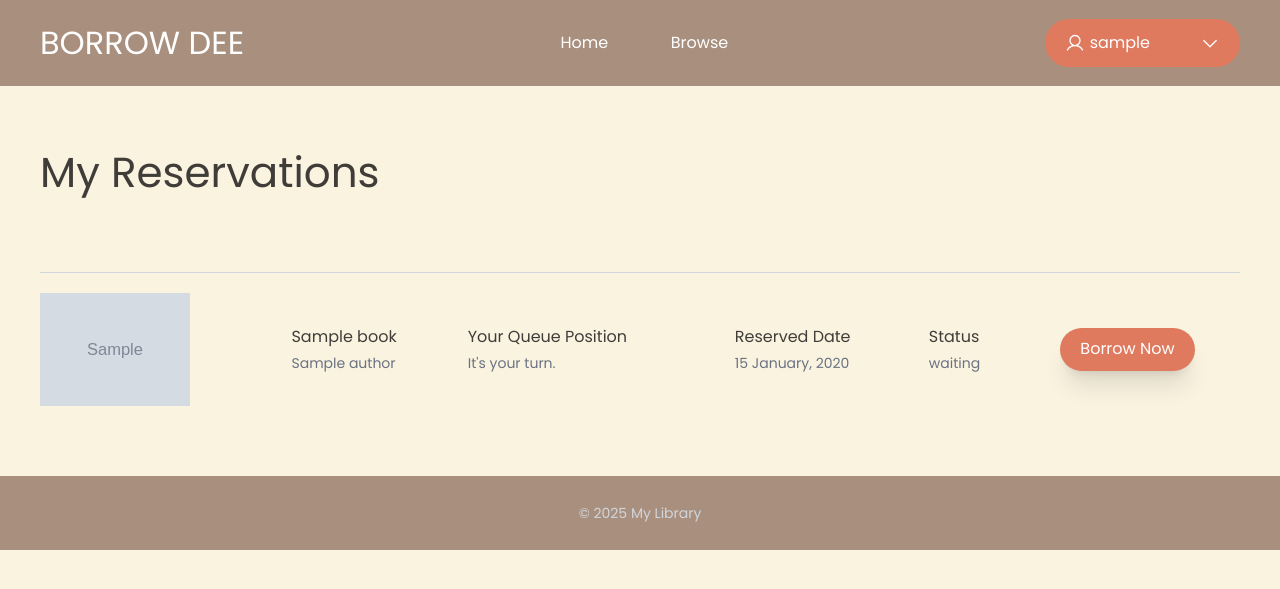
After one commit to OlDeuS1/Borrow-Dee, a Django app: page /library/myreservations/ in a window 1280 px wide. The commit adds this page. Shown: the top 589 px of the page. Run offline with Django 5.2, Linux system fonts and the light colour scheme; a user stored in the database is signed in; tables that the repository leaves empty hold one stand-in row (values such as "Sample post"); grey boxes marked "Sample" are stand-in pictures.

Commit message:
finish booking detail and ui my borrows, my reservations

```diff
--- a/Borrow_Dee/library/models.py
+++ b/Borrow_Dee/library/models.py
@@ -79,7 +79,7 @@ class Reservation(models.Model):
         COMPLETED = 'completed', 'Completed'
 
     book = models.ForeignKey(Book, on_delete=models.CASCADE)
-    member = models.ForeignKey(Member, on_delete=models.CASCADE)
+    member = models.ForeignKey(Member, null=True, on_delete=models.CASCADE)
     reservation_date = models.DateField(auto_now_add=True)
     status = models.CharField(max_length=20, choices=choices.choices, default=choices.WAITING)
     queue_order = models.IntegerField(blank=True, null=True) # ลำดับคิวการจองของหนังสือแต่ละเล่ม
--- a/Borrow_Dee/library/templates/layouts/navigation.html
+++ b/Borrow_Dee/library/templates/layouts/navigation.html
@@ -20,7 +20,7 @@
                 </div>
                 <ul class="user-list overflow-hidden z-4 text-[1.4rem] hidden text-center absolute top-[100%] left-1/2 -translate-x-1/2 w-[80%] bg-[#403D39] text-white rounded-b-[2rem]">
                     <li><a href="{% url 'myborrows' %}" class="w-full inline-block p-4 transition-all hover:bg-[#5D5953]">My borrows</a></li>
-                    <li><a href="#" class="w-full inline-block p-4 transition-all hover:bg-[#5D5953]">My Reservations</a></li>
+                    <li><a href="{% url 'myreservations' %}" class="w-full inline-block p-4 transition-all hover:bg-[#5D5953]">My Reservations</a></li>
                     <li><a href="#" class="w-full inline-block p-4 transition-all hover:bg-[#5D5953]">History</a></li>
                     <li><a href="{% url 'logout' %}" class="w-full inline-block p-4 text-center text-red-500 transition-all hover:bg-[#5D5953]">Logout</a></li>
                 </ul>
--- /dev/null
+++ b/Borrow_Dee/library/templates/myreservations.html
@@ -0,0 +1,61 @@
+{% extends "layouts/layout.html" %}
+{% load static %}
+
+{% block title %} My Reservations {% endblock %}
+
+{% block header %}
+    {% include "layouts/navigation.html" %}
+{% endblock %}
+
+{% block content %}
+    <div class="my-reservations">
+      <h1 class="my-reservations__title text-[4.2rem] mb-25">My Reservations</h1>
+      <div class="my-reservations__content">
+        {% if reservations.count > 0 %}
+          <table class="my-reservations__table border-collapse w-full">
+            {% for reserve in reservations %}
+              <tr class="my-reservations__row border-t border-gray-300 text-[1.6rem]">
+                <td class="my-reservations__data py-8 align-middle">
+                  <img class="w-[15rem]" src="{% if reserve.book.image %}{{ reserve.book.image }}{% else %}{% static 'images/No_image_available.svg' %}{% endif %}" alt="{{ reserve.book.title }}">
+                </td>
+                <td class="my-reservations__data py-8">
+                  {{ reserve.book.title }}
+                  <div class="text-gray-500 text-[1.4rem]">{{ reserve.book.author.all|join:", " }}</div>
+                </td>
+                <td class="my-reservations__data py-8">
+                  Your Queue Position
+                  <div class="text-gray-500 text-[1.4rem]">
+                    {% if reserve.queue_order == 1 and reserve.status == 'waiting' %}
+                      It's your turn.
+                    {% else %}
+                    #{{ reserve.queue_order }}
+                    {% endif %}
+                  </div>
+                </td>
+                <td class="my-reservations__data py-8">
+                  Reserved Date
+                  <div class="text-gray-500 text-[1.4rem]">{{ reserve.reservation_date|date:"d F, Y" }}</div>
+                </td>
+                <td class="my-reservations__data py-8">
+                  Status
+                  <div class="text-gray-500 text-[1.4rem]">{{ reserve.status }}</div>
+                </td>
+                <td class="my-reservations__data py-8 text-center">
+                  {% if reserve.queue_order == 1 and reserve.status == 'waiting' %}
+                      <button class="btn-borrow-now inline-block cursor-pointer text-white px-8 py-3 rounded-[3rem] bg-[#E07A5F] transition-all hover:bg-[#ba5e49] shadow-xl">
+                        Borrow Now
+                      </button>
+                    {% else %}
+                    #{{ reserve.queue_order }}
+                    {% endif %}
+
+                </td>
+              </tr>
+            {% endfor %}
+          </table>
+        {% else %}
+          <div class="text-center p-8 text-gray-400">No reservations yet.</div>
+        {% endif %}
+      </div>
+    </div>
+{% endblock %}
--- a/Borrow_Dee/library/urls.py
+++ b/Borrow_Dee/library/urls.py
@@ -10,6 +10,7 @@ urlpatterns = [
     path("browse/", views.BrowseView.as_view(), name="browse"),
     path("books/<int:book_id>/", views.BookDetailView.as_view(), name="book_detail"),
     path("myborrows/", views.MyBorrowsView.as_view(), name="myborrows"),
+    path("myreservations/", views.MyReservationsView.as_view(), name="myreservations"),
     path("dashboard/", views.DashboardView.as_view(), name="dashboard"),
     path("dashboard/books/", views.BookManagementView.as_view(), name="book_management"),
     path("dashboard/books/add/", views.AddBookView.as_view(), name="add_book"),
@@ -26,6 +27,7 @@ urlpatterns = [
     path('api/books/', views.BookList.as_view(), name="book-list"),
     path('api/borrows/', views.BorrowList.as_view(), name="borrow-list"),
     path('api/borrows/<int:borrow_id>/', views.BorrowDetail.as_view(), name="borrow-detail"),
+    path('api/reservations/', views.ReservationList.as_view(), name="reservation-list"),
 
     # TomSelect autocomplete URLs
     path("author-autocomplete/", views.AuthorAutocompleteView.as_view(), name="author-autocomplete"),
--- a/Borrow_Dee/library/views.py
+++ b/Borrow_Dee/library/views.py
@@ -16,15 +16,18 @@ from django.http import Http404, HttpResponseForbidden
 from rest_framework.views import APIView
 from rest_framework.response import Response
 from rest_framework import status
-from library.serializers import BookSerializer, CategorySerializer, AuthorSerializer, BorrowSerializer, MemberSerializer
+from library.serializers import BookSerializer, CategorySerializer, AuthorSerializer, BorrowSerializer, MemberSerializer, ReservationSerializer
 
 # API
+
+# api/members/
 class MemberList(APIView):
     def get(self, request, format=None):
         members = Member.objects.all()
         serializer = MemberSerializer(members, many=True)
         return Response(serializer.data)
 
+# api/members/<int:member_id>
 class MemberDetail(APIView):
     def get_object(self, member_id):
         try:
@@ -37,12 +40,14 @@ class MemberDetail(APIView):
         serializer = MemberSerializer(member)
         return Response(serializer.data)
 
+# api/books/
 class BookList(APIView):
     def get(self, request, format=None):
         books = Book.objects.all()
         serializer = BookSerializer(books, many=True)
         return Response(serializer.data)
 
+# api/borrows/
 class BorrowList(APIView):
     def get(self, request, format=None):
         borrows = Borrow.objects.all()
@@ -61,6 +66,7 @@ class BorrowList(APIView):
             return Response(serializer.data, status=status.HTTP_201_CREATED)
         return Response(serializer.errors, status=status.HTTP_400_BAD_REQUEST)
 
+# api/borrows/<int:borrow_id>/
 class BorrowDetail(APIView):
     def get_object(self, borrow_id):
         try:
@@ -75,6 +81,25 @@ class BorrowDetail(APIView):
     # def put(self, request):
 
     # def delete(self, request):
+
+# api/reservations/
+class ReservationList(APIView):
+    def get(self, request, format=None):
+        reservations = Reservation.objects.all()
+        serializer = ReservationSerializer(reservations, many=True)
+        return Response(serializer.data)
+
+    def post(self, request, format=None):
+        try:
+            request.user = Member.objects.get(username = request.user.username)
+        except Member.DoesNotExist:
+            return Response({"error": "Member not found."}, status=status.HTTP_404_NOT_FOUND)
+
+        serializer = ReservationSerializer(data=request.data)
+        if serializer.is_valid():
+            serializer.save(member=request.user)
+            return Response(serializer.data, status=status.HTTP_201_CREATED)
+        return Response(serializer.errors, status=status.HTTP_400_BAD_REQUEST)
 
 # Normal View
 class LoginView(View):
@@ -146,7 +171,7 @@ class BrowseView(UserPassesTestMixin, View):
         filter_authors = request.GET.getlist('author')
         filter_availability = request.GET.get('available', '')
 
-        books = Book.objects.annotate(borrow_count=Count('borrow'), available_count=F('amount') - F('borrow_count'), avg_rating=Avg('rating__score', default=0))
+        books = Book.objects.annotate(borrow_count=Count('borrow', filter=~Q(borrow__status='returned'), distinct=True), available_count=F('amount') - F('borrow_count'), avg_rating=Avg('rating__score', default=0))
         authors = Author.objects.all()
         categories = Category.objects.all()
 
@@ -168,7 +193,7 @@ class BrowseView(UserPassesTestMixin, View):
             books = books.filter(author__name__in=filter_authors)
 
         if filter_availability == 'true':
-            books = books.filter(available_count__gt=0)
+            books = books.filter(available_count__gte=1)
 
         context = {
             "books": books,
@@ -188,9 +213,10 @@ class BookDetailView(UserPassesTestMixin, View):
         return not self.request.user.groups.filter(name = "Librarian").exists()
 
     def get(self, request, book_id):
-        book = Book.objects.annotate(avg_rating=Avg('rating__score', default=0), borrow_count=Count('borrow'), copies_available=F('amount') - F('borrow_count')).get(id=book_id)
-        borrowed = Borrow.objects.filter(member__username = request.user.username, book = book, status = "borrowed").first
-        return render(request, "bookDetail.html", {"book": book, "borrowed": borrowed})
+        book = Book.objects.annotate(avg_rating=Avg('rating__score', default=0), borrow_count=Count('borrow', filter=~Q(borrow__status='returned'), distinct=True), copies_available=F('amount') - F('borrow_count')).get(id=book_id)
+        borrowed = Borrow.objects.filter(Q(member__username = request.user.username), Q(book = book), ~Q(status = "returned")).first
+        reserved = Reservation.objects.filter(member__username = request.user.username, book = book, status = "waiting").first
+        return render(request, "bookDetail.html", {"book": book, "borrowed": borrowed, "reserved": reserved})
 
 class MyBorrowsView(LoginRequiredMixin, PermissionRequiredMixin, UserPassesTestMixin, View):
     login_url = 'login/'
@@ -200,8 +226,19 @@ class MyBorrowsView(LoginRequiredMixin, PermissionRequiredMixin, UserPassesTestM
         return not self.request.user.groups.filter(name = "Librarian").exists()
 
     def get(self, request):
-            borrows = Borrow.objects.filter(member__username = request.user.username)
+            borrows = Borrow.objects.filter(member__username = request.user.username).order_by('-borrow_date')
             return render(request, 'myborrows.html', {"borrows": borrows})
+
+class MyReservationsView(LoginRequiredMixin, PermissionRequiredMixin, UserPassesTestMixin, View):
+    login_url = 'login/'
+    permission_required = ["library.view_reservation", 'library.change_reservation']
+
+    def test_func(self):
+        return not self.request.user.groups.filter(name = "Librarian").exists()
+
+    def get(self, request):
+        reservations = Reservation.objects.filter(member__username = request.user.username)
+        return render(request, 'myreservations.html', {"reservations": reservations})
 
 class DashboardView(View):
 
```
Also changed, not shown: Borrow_Dee/library/templates/bookDetail.html (+35 -7 lines), Borrow_Dee/library/templates/myborrows.html (+6 -4 lines).
